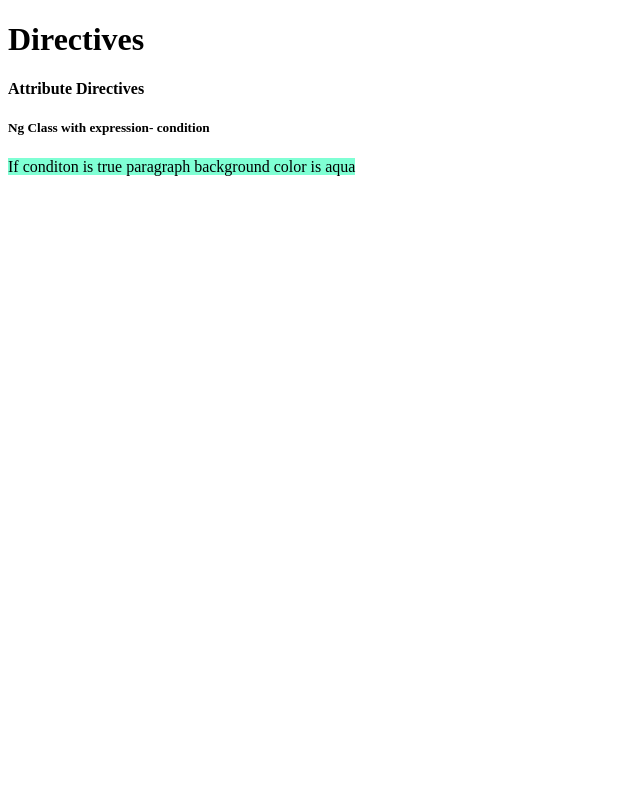
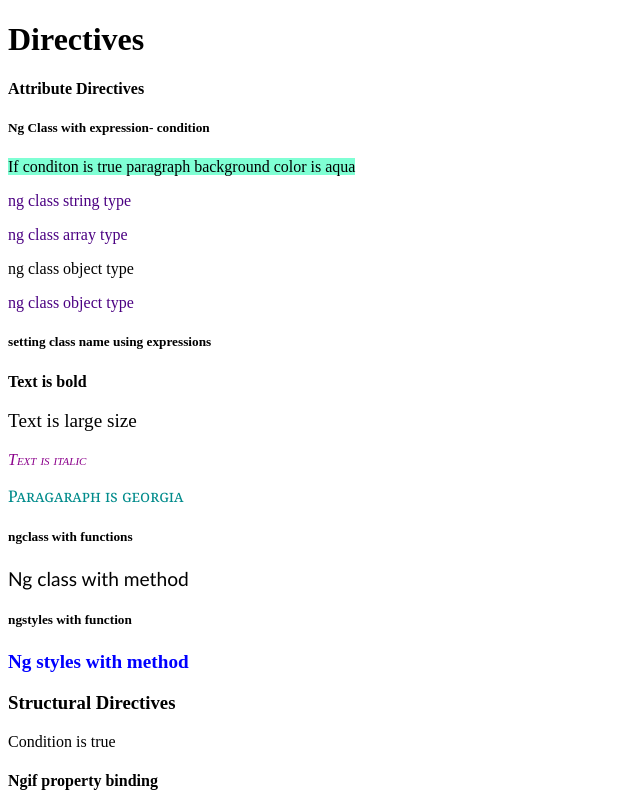
Before and after one commit to JanuDurai/angular, an Angular app in the folder Angular-practice/: page / in a window 1280 px wide. Shown: the top 800 px of the page, without its empty margins (0-640 px from the left). Built offline with nearby package versions, Linux system fonts and the light colour scheme.

Commit message:
practice

```diff
--- a/Angular-practice/src/app/app.component.html
+++ b/Angular-practice/src/app/app.component.html
@@ -23,8 +23,8 @@
 <!-- <app-interaction></app-interaction> -->
 
 <!-- <app-content-projection> </app-content-projection> -->
-
-<!-- <h1>Template</h1>
+<!--
+<h1>Template</h1>
 
 <app-template> </app-template>  -->
 
--- a/Angular-practice/src/app/directives/directive/directive.component.css
+++ b/Angular-practice/src/app/directives/directive/directive.component.css
@@ -2,3 +2,48 @@
     background-color: aquamarine;
     display: inline;
 }
+
+.first{
+    color:darkturquoise;
+}
+
+.second{
+    color:indigo;
+}
+.boldbold{
+    font-weight: bold;
+}
+
+.boldtext{
+    font-size:larger;
+}
+
+.bold{
+    font-style:italic;
+}
+
+.classname3{
+    font-variant: small-caps;
+    color:darkmagenta;
+}
+
+.classname4{
+    font-family: Georgia, 'Times New Roman', Times, serif;
+    color:darkcyan
+}
+
+.classname5{
+    font-variant: small-caps;
+}
+.class{
+    font-size: larger;
+}
+
+.class2{
+    font-family: 'Gill Sans', 'Gill Sans MT', Calibri, 'Trebuchet MS', sans-serif;
+}
+
+.class3{
+    font-weight: bolder;
+    color:darkgreen
+}
--- a/Angular-practice/src/app/directives/directive/directive.component.html
+++ b/Angular-practice/src/app/directives/directive/directive.component.html
@@ -1,6 +1,59 @@
-
 <h4>Attribute Directives</h4>
 
 <h5>Ng Class with expression- condition</h5>
 
-<p [ngClass]="classActiveCondition? 'class1': '' ">If conditon is true paragraph background color is aqua</p>
+<p [ngClass]="classActiveCondition ? 'class1': '' ">If conditon is true paragraph background color is aqua</p>
+
+
+<p [ngClass]="'first second'"> ng class string type</p>
+<p [ngClass]="['first', 'second']">ng class array type </p>
+<p [ngClass]="{'first second': false}"> ng class object type</p>
+<p [ngClass]="{ first:true,  second:true}"> ng class object type </p>
+
+
+<h5>setting class name using expressions</h5>
+
+<p [ngClass]="classname1 + classname1">Text is bold</p>
+<p [ngClass]="classname1 + classname2">Text is large size</p>
+<p [ngClass]="[classname1,'classname3']">Text is italic</p>
+
+<p [ngClass]="{classname4:true, classname5:true}">Paragaraph is georgia </p>
+
+
+<h5>ngclass with functions</h5>
+
+<p [ngClass]="classes">Ng class with method </p>
+
+<h5>ngstyles with function</h5>
+
+<p [ngStyle]="styles">Ng styles with method</p>
+<!--
+<input type="text" [ngModel]="bindingproperty"  (ngModelChanges)="changeToUppercase($event)">
+<p>Bind:{{bindingproperty}}</p> -->
+
+
+<h3>Structural Directives</h3>
+
+<p *ngIf="condition">Condition is true </p>
+
+<h4>Ngif property binding</h4>
+
+<ng-template [ngIf]="condition">
+    <div>Ngif property binding...........</div>
+</ng-template>
+
+<h5>ngIf elseblock</h5>
+
+<div *ngIf="condition; else elseblock">If block executed</div>
+<ng-template #elseblock>Else block displayed</ng-template>
+
+<h4>Ngif with then and else block</h4>
+<div *ngIf="condition; then thenblock else elseblock" > </div>
+<ng-template #thenblock>Then block is displayed</ng-template>
+<ng-template #elseblock> Else block is displayed</ng-template>
+
+
+<h4>Storing value locally</h4>
+
+<div *ngIf="condition as value else elseblock" >locally stored value is : {{value}}</div>
+<ng-template #elseblock>Else block</ng-template>
--- a/Angular-practice/src/app/directives/directive/directive.component.ts
+++ b/Angular-practice/src/app/directives/directive/directive.component.ts
@@ -1,4 +1,4 @@
-import { Component } from '@angular/core';
+import { Component, OnInit } from '@angular/core';
 
 @Component({
   selector: 'app-directive',
@@ -6,5 +6,50 @@ import { Component } from '@angular/core';
   styleUrls: ['./directive.component.css']
 })
 export class DirectiveComponent {
-      classActiveCondition = true;
+
+  classes = {};
+  styles = {};
+  classActive1 = true;
+  classActive2 = true;
+  classActive3 = false;
+
+  style1 = true;
+  style2 = true;
+  // style3=false;
+  style3 = true;
+
+  bindingproperty = "default"
+  classActiveCondition = true;
+  // classActiveCondition = false;
+  classname1 = "bold"
+  classname2 = "text"
+  condition = true
+  // condition = false
+
+  constructor() {
+    this.setClasses();
+    this.setStyles();
+  }
+
+  setClasses() {
+    this.classes = {
+      class: this.classActive1,
+      class2: this.classActive2,
+      class3: this.classActive3,
+    }
+  }
+
+  setStyles() {
+    this.styles = {
+      'font-weight': this.style1 ? "bold" : "normal",
+      'font-size': this.style2 ? "larger" : "smaller",
+      'color': this.style3 ? "blue" : "yellow",
+    }
+  }
+
+  // changeToUppercase(event:any){
+  //    this.bindingproperty =  event.target.value;
+  // }
+
+
 }
--- a/Angular-practice/src/app/hook-methods/hook-methods.component.ts
+++ b/Angular-practice/src/app/hook-methods/hook-methods.component.ts
@@ -35,6 +35,7 @@ export class HookMethodsComponent implements OnChanges, OnInit, OnDestroy {
     this.initCount++;
 
   }
+
   ngOnDestroy(): void {
     console.log("element destroyed");
 
--- a/Angular-practice/src/app/template/template.component.css
+++ b/Angular-practice/src/app/template/template.component.css
@@ -19,10 +19,12 @@ img{
     color:red;
     text-decoration-line: underline;
     text-decoration-color: darkcyan;
+    font-style: italic
 
 }
 
 .class2{
     color:cadetblue;
     text-decoration-line: overline;
+    /* font-style: normal; */
 }
```
